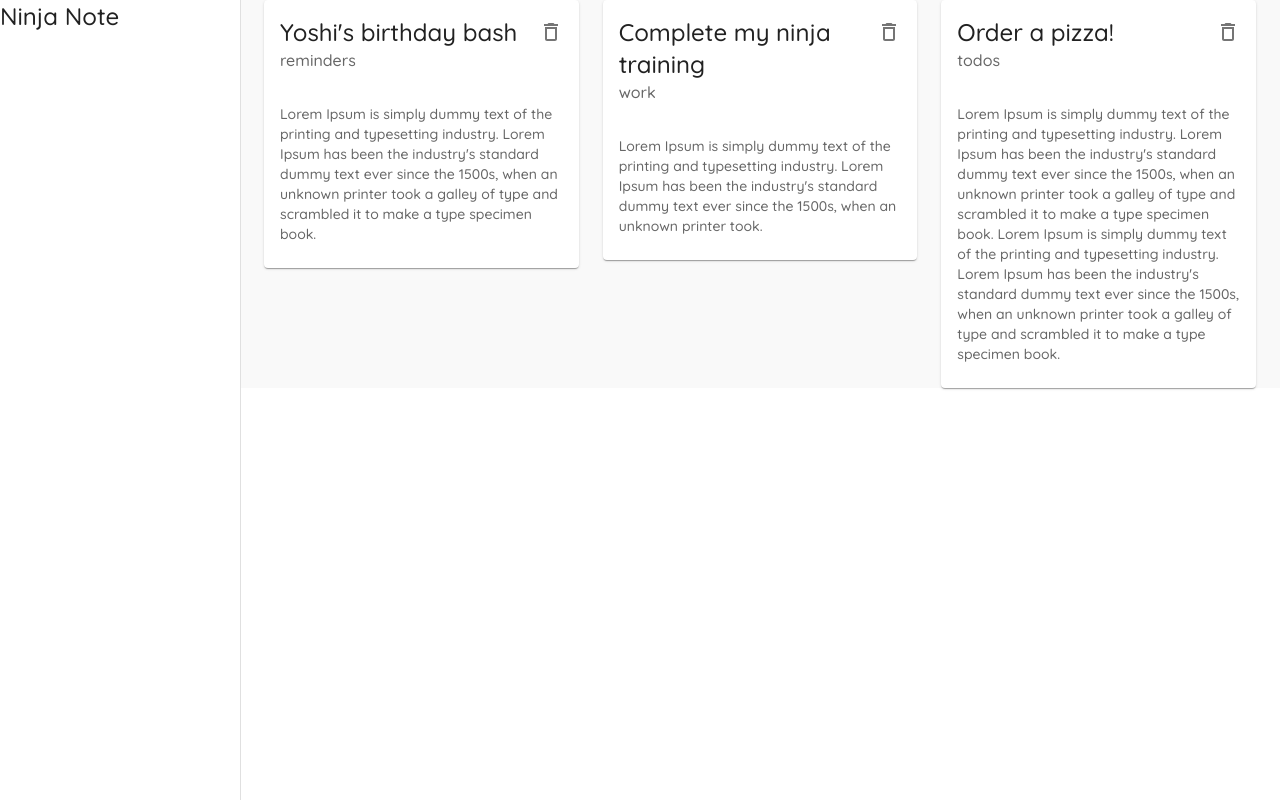
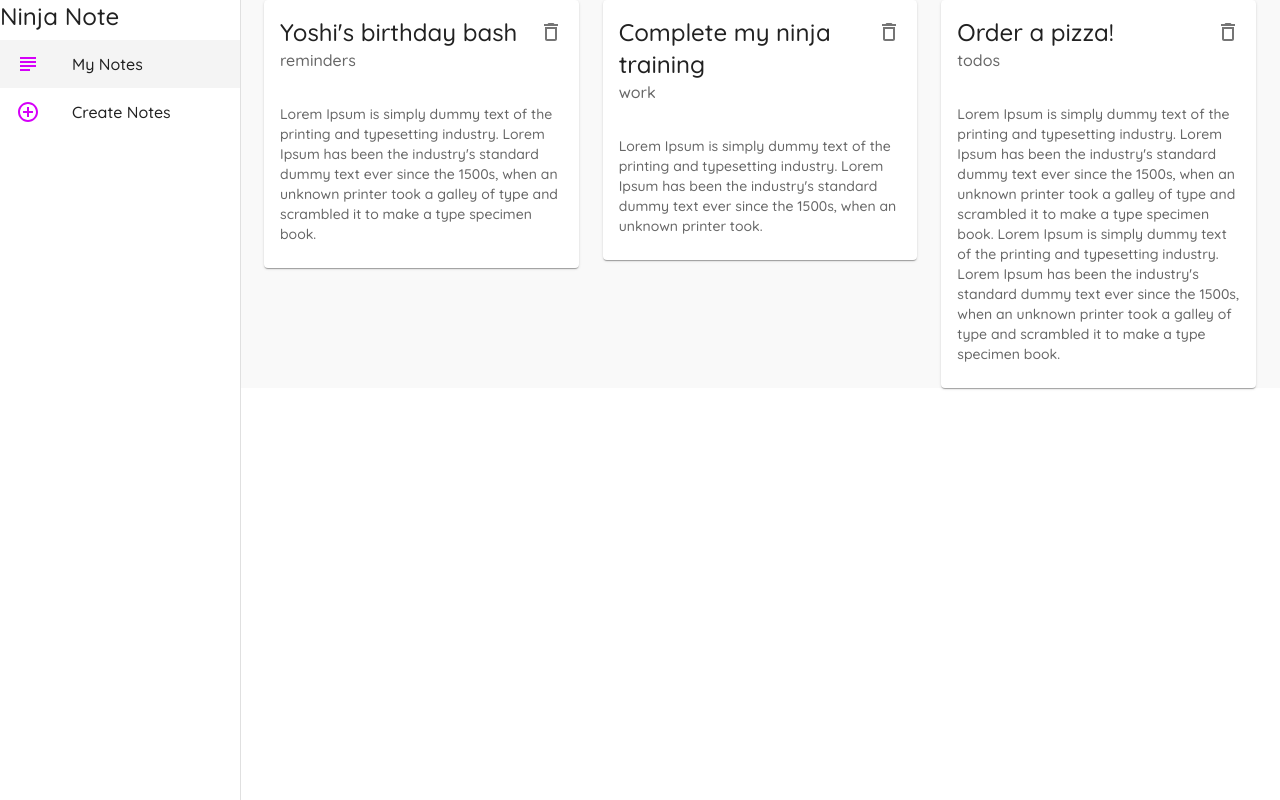
Before and after one commit to yamakou9665/material-ui-tut, a React (Create React App) app: page / in a window 1280 px wide. Built offline with nearby package versions, Linux system fonts and the light colour scheme; data requests are answered from the project's data file.

Commit message:
#14 まで完了

```diff
--- a/src/components/Layout.js
+++ b/src/components/Layout.js
@@ -2,6 +2,13 @@ import { styled } from '@mui/material/styles'
 import React from 'react'
 import Drawer from '@mui/material/Drawer'
 import Typography from '@mui/material/Typography'
+import List from '@mui/material/List';
+import ListItem from '@mui/material/ListItem';
+import ListItemButton from '@mui/material/ListItemButton';
+import ListItemIcon from '@mui/material/ListItemIcon';
+import ListItemText from '@mui/material/ListItemText';
+import { AddCircleOutlineOutlined, SubjectOutlined } from '@mui/icons-material';
+import { useHistory, useLocation } from 'react-router-dom/cjs/react-router-dom.min';
 
 const drawerWidth = 240
 const Page = styled('div')({
@@ -26,6 +33,21 @@ const classes = {
 }
 
 export default function Layout({ children }) {
+    const menuItems = [
+        {
+            text: "My Notes",
+            icon: <SubjectOutlined color="secondary"/>,
+            path:"/"
+        },
+        {
+            text: "Create Notes",
+            icon: <AddCircleOutlineOutlined color="secondary"/>,
+            path:"/create"
+        },
+    ]
+    const history = useHistory()
+    const location = useLocation()
+
   return (
     <Root>
       <Drawer variant="permanent" anchor="left" sx={classes.drawer}>
@@ -34,6 +56,15 @@ export default function Layout({ children }) {
             Ninja Note
           </Typography>
         </div>
+        {/* list / links */}
+        <List>
+            {menuItems.map(item => (
+                <ListItem button onClick={()=>history.push(item.path)} key={item.text} sx={location.pathname === item.path ? {background:"#f4f4f4"} :{}}>
+                    <ListItemIcon>{item.icon}</ListItemIcon>
+                    <ListItemText>{item.text}</ListItemText>
+                </ListItem>
+            ))}
+        </List>
       </Drawer>
 
       <Page>{children}</Page>
```
